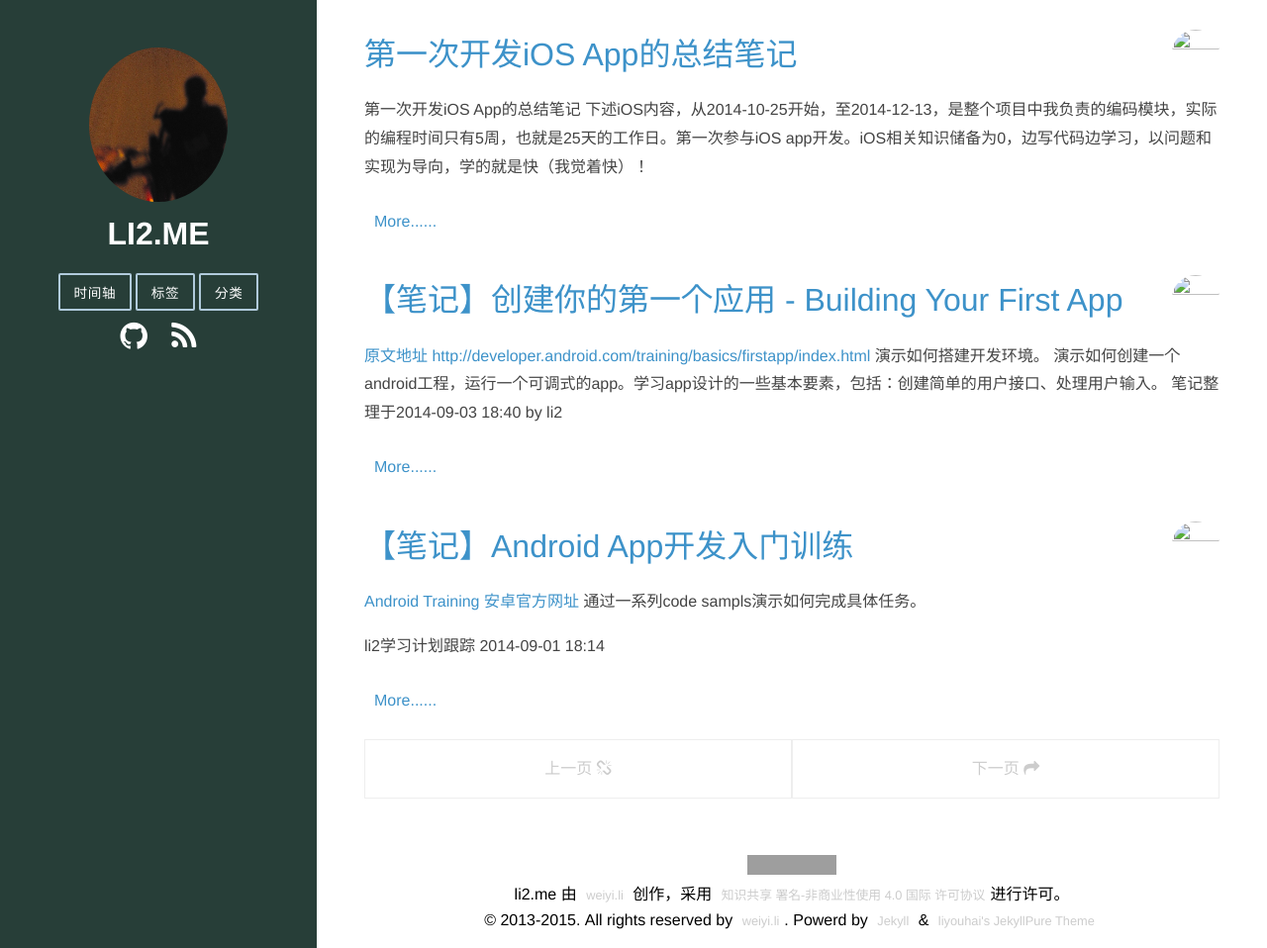
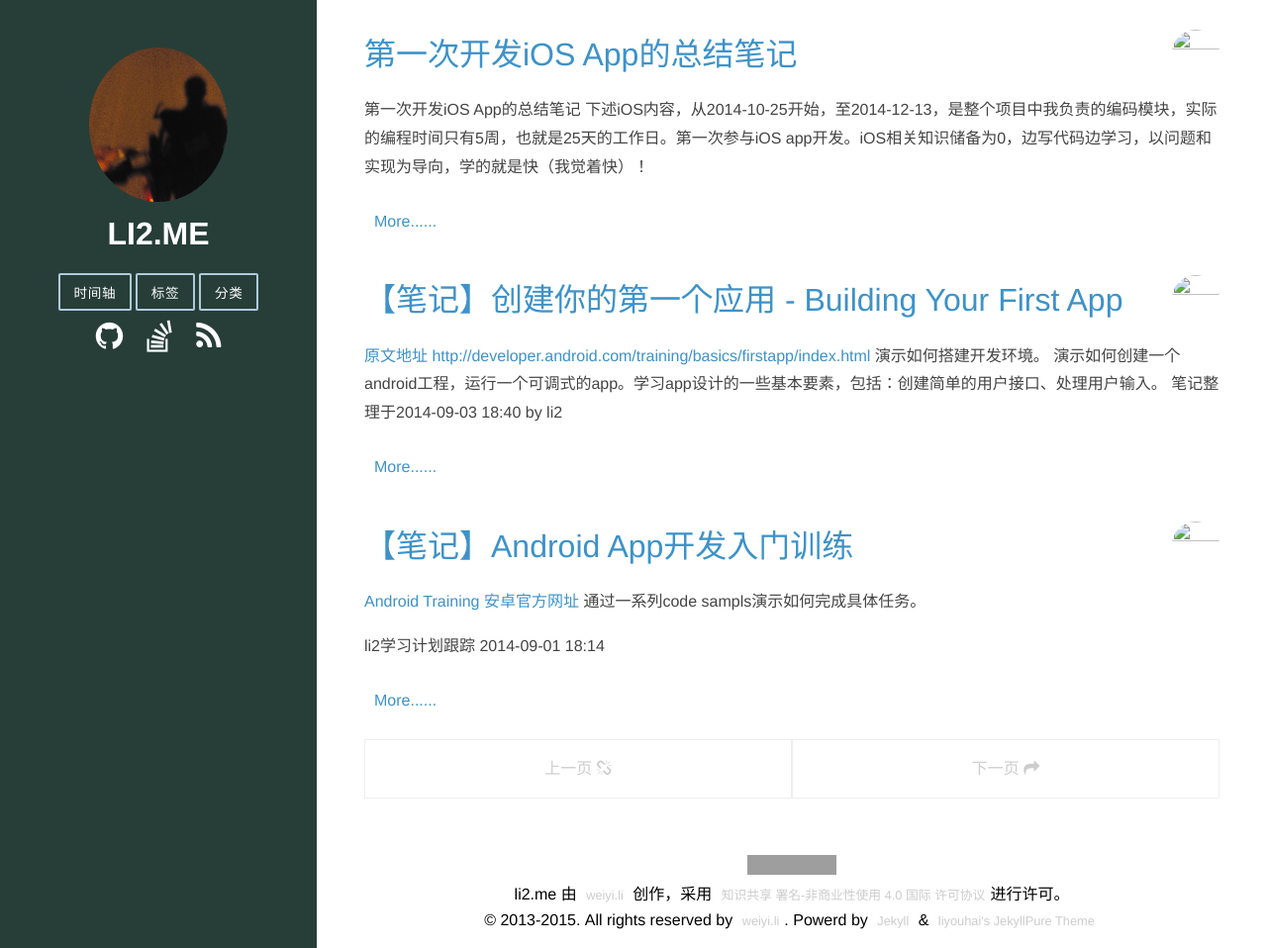
Before and after one commit to li2dotme/li2dotme.github.io, a Jekyll site: the page built from index.html, in a window 1280 px wide and 958 px high. Shown: the whole window at 99% size. Built offline with Jekyll 4.4.1, drawn with Linux system fonts in a browser that asks for light colours; Markdown is read by kramdown in place of the engine named in the settings; the list of posts is cut into pages by our own code; grey boxes are pictures that could not be loaded.

Commit message:
增加stackoverflow

```diff
--- a/_config.yml
+++ b/_config.yml
@@ -34,6 +34,7 @@
   email:            weiyi.just2@gmail.com
   # Social networking links used in footer. Update and remove as you like.
   github:           https://github.com/li2/
+  stackoverflow:    http://stackoverflow.com/users/2722270/li2
   weibo:
   douban:
 
--- a/_layouts/page.html
+++ b/_layouts/page.html
@@ -111,8 +111,14 @@
                     <li class="nav-link">
                     <a class="github" href="{{site.author.github}}" title="GitHub" target="_blank"><i class="fa fa-github fa-2x"></i></a>
                     </li>
+
                     <li class="nav-link">
-                    <a class="rss" href="{{site.url_rss}}" title="RSS订阅" target="_blank"><i class="fa fa-rss fa-2x"></i></a>
+                    <a class="stackoverflow" href="{{site.author.stackoverflow}}" title="Stackoverflow" target="_blank"><i class="fa fa-stack-overflow fa-2x"></i></a>
+                    <!-- http://fortawesome.github.io/Font-Awesome/icon/stack-overflow/ -->
+                    </li>
+
+                    <li class="nav-link">
+                    <a class="rss" href="{{site.url_rss}}" title="RSS" target="_blank"><i class="fa fa-rss fa-2x"></i></a>
                     </li>
                 </ul>
             </nav>
```
